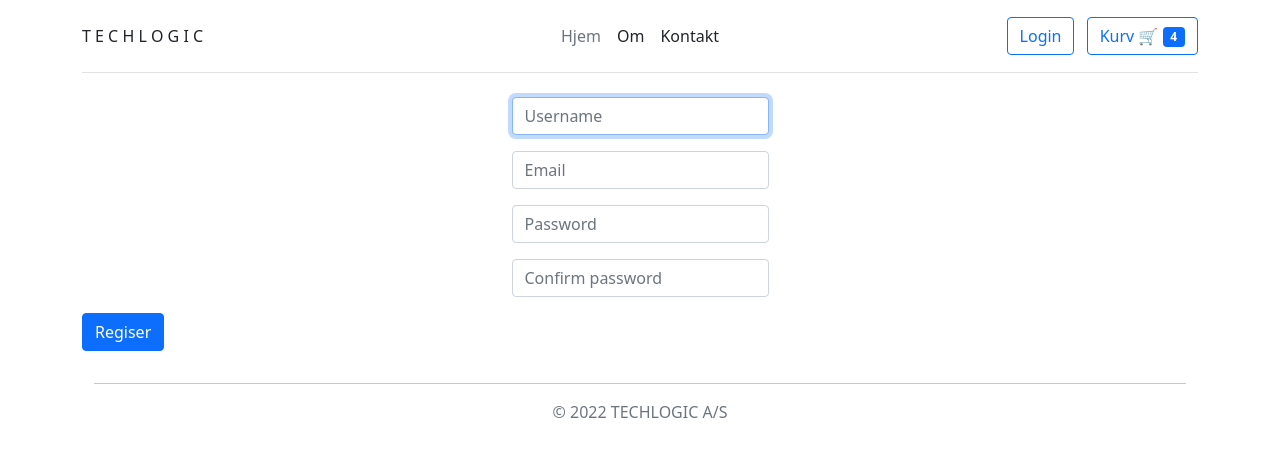
After one commit to minilange/Informatik---projekt, a Flask app: page /register in a window 1280 px wide. The commit adds this page. Shown: the top 457 px of the page. Run offline with Flask 2, Linux system fonts and the light colour scheme.

Commit message:
login and register

```diff
--- a/app.py
+++ b/app.py
@@ -1,7 +1,5 @@
 
-from pickletools import read_unicodestring1
 import sqlite3 as SQL
-from tokenize import String
 from flask import Flask, redirect, render_template, request, session
 from flask_session.__init__ import Session
 # from werkzeug.security import check_password_hash, generate_password_hash
@@ -14,6 +12,9 @@ app.config["SESSION_PERMANENT"] = False
 app.config["SESSION_TYPE"] = "filesystem"
 Session(app)
 
+conn = SQL.connect("shop.db", check_same_thread=False)
+db = conn.cursor()
+
 
 @app.after_request
 def after_request(response):
@@ -24,34 +25,101 @@ def after_request(response):
 
 @app.route("/")
 def index():
-    products = dbCall("SELECT * FROM products")
-    categories = dbCall("SELECT * FROM categories")
+    products = readDB("SELECT * FROM products")
+    categories = readDB("SELECT * FROM categories")
     # print(f"table: {products}")
     # print(f"session: {session['test']}")
     return render_template("index.html", products=products, categories=categories)
 
-@app.route("/about")
+@app.route("/about", methods=["GET", "POST"])
 def about():
     return render_template("about.html")
 
 @app.route("/login", methods=["GET", "POST"])
 def login():
-    print(request.method)
+
+    session.clear()
+
+    if not session["cart"]:
+        session["cart"] = []
+
     if request.method == "POST":
-        print("This is a post request")
+        username = request.form.get("username")
+        password = request.form.get("password")
+
+        if username == "" or password == "":
+            return render_template("login.html", error="Please fill in all fields")
+
+        dbUser = readDB(f"SELECT * FROM users WHERE username = '{username}'")
+
+        if len(dbUser) == 0:
+            return render_template("login.html", error="User does not exist")
+
+        dbUser = dbUser[0]
+
+        # CHECK USING A HASING FUNCTION
+        if dbUser[3] != password:
+            return render_template("login.html", error="Incorrect password")
+
+        session["user"] = username
+        session["user_id"] = dbUser[0]
+
+        if dbUser[4] == 1:
+            session["admin"] = True
+
         return redirect("/")
     else:
-        print("this is a get request")
         return render_template("login.html")
+
+@app.route("/register", methods=["GET", "POST"])
+def register():
+
+    if request.method == "POST":
+        username = request.form.get("username")
+        password = request.form.get("password")
+        confirm = request.form.get("confirmation")
+        email = request.form.get("email")
+
+        if username == "" or password == "" or confirm == "" or email == "":
+            return render_template("register.html", error="Please fill in all fields")
+
+        if email.count("@") != 1 and email.count(".") == 0:
+            return render_template("register.html", error="Please enter a valid email")
+
+        if password != confirm:
+            return render_template("register.html", error="Passwords do not match")
+
+        dbUser = readDB(f"SELECT * FROM users WHERE username = '{username}'")
+
+        if len(dbUser) != 0:
+            return render_template("register.html", error="Username is already taken")
+
+        db.execute("INSERT INTO users (username, password, email, admin) VALUES (?, ?, ?, 0)", (username, password, email))
+        conn.commit()
+        return redirect("/login")
+    else:
+        print("This is a get request")
+        return render_template("register.html")
+
 @app.route("/contact")
 def contact():
     return render_template("contact.html")
 
-def dbCall(query):
-    conn = SQL.connect("shop.db", check_same_thread=False)
-    db = conn.cursor()
+@app.route("/addToCart", methods=["GET", "POST"])
+def addToCart():
+    product_id = request.form.get("product_id")
+
+    if session["cart"] == None:
+        session["cart"] = []
+
+    session["cart"]
+    print(f"cart: {session['cart']}")
+    return redirect("/")
+
+
+def readDB(query):
     data = db.execute(query).fetchall()
-    print(f"fetch data: {data}")
+    # print(f"fetch data: {data}")
     newData = []
     for row in data:
         tmp = []
@@ -60,9 +128,10 @@ def dbCall(query):
 
         newData.append(tmp)
     conn.commit()
-    db.close()
     return newData
 
+if __name__ == "__main__":
+    app.run(debug=True)
 
 # INSERT INTO categories (name) VALUES ('cpu');
 # INSERT INTO categories (name) VALUES ('psu');
--- a/templates/index.html
+++ b/templates/index.html
@@ -23,7 +23,10 @@
             <h5 class="card-title">{{prod[1]}}</h5>
             <p class="card-text">{{prod[3]}}</p>
             <p class="text-end mt-auto"><b>{{prod[2]}} kr.</b></p>
-            <button class="btn btn-success mt-2">Læg i kurv 🛒</button>
+            <form action="/addToCart" method="post">
+                <input class="form-control mx-auto w-auto" id="product_id" name="product_id" type="hidden">
+                <button class="btn btn-success mt-2" type="submit">Læg i kurv 🛒</button>
+            </form>
         </div>
     </div>
     {% endfor %}
--- a/templates/layout.html
+++ b/templates/layout.html
@@ -34,7 +34,6 @@
             {% endif %}
 
             <button type="button" class="btn btn-outline-primary" id="basket-btn" onclick="basket()">Kurv 🛒
-
                 <span class="badge" id="basket-badge">4</span>
             </button>
             <span class="hide basket-popup">
--- /dev/null
+++ b/templates/register.html
@@ -0,0 +1,24 @@
+{% extends "layout.html" %}
+
+{% block main %}
+    <form action="/register" method="post">
+        <div class="mb-3">
+            <input autocomplete="off" autofocus class="form-control mx-auto w-auto" id="username" name="username" placeholder="Username" type="text">
+        </div>
+        <div class="mb-3">
+            <input autocomplete="off" autofocus class="form-control mx-auto w-auto" id="email" name="email" placeholder="Email" type="text">
+        </div>
+        <div class="mb-3">
+            <input class="form-control mx-auto w-auto" id="password" name="password" placeholder="Password" type="password">
+        </div>
+        <div class="mb-3">
+            <input class="form-control mx-auto w-auto" id="confirmation" name="confirmation" placeholder="Confirm password" type="password">
+        </div>
+        {% if error %}
+            <div class="alert alert-danger">
+                {{ error }}
+            </div>
+        {% endif %}
+        <button class="btn btn-primary" type="submit">Regiser</button>
+    </form>
+{% endblock %}
```
Also changed, not shown: templates/login.html (+10 -4 lines), ..shop.db (deleted), shop.db, 2 other files.
